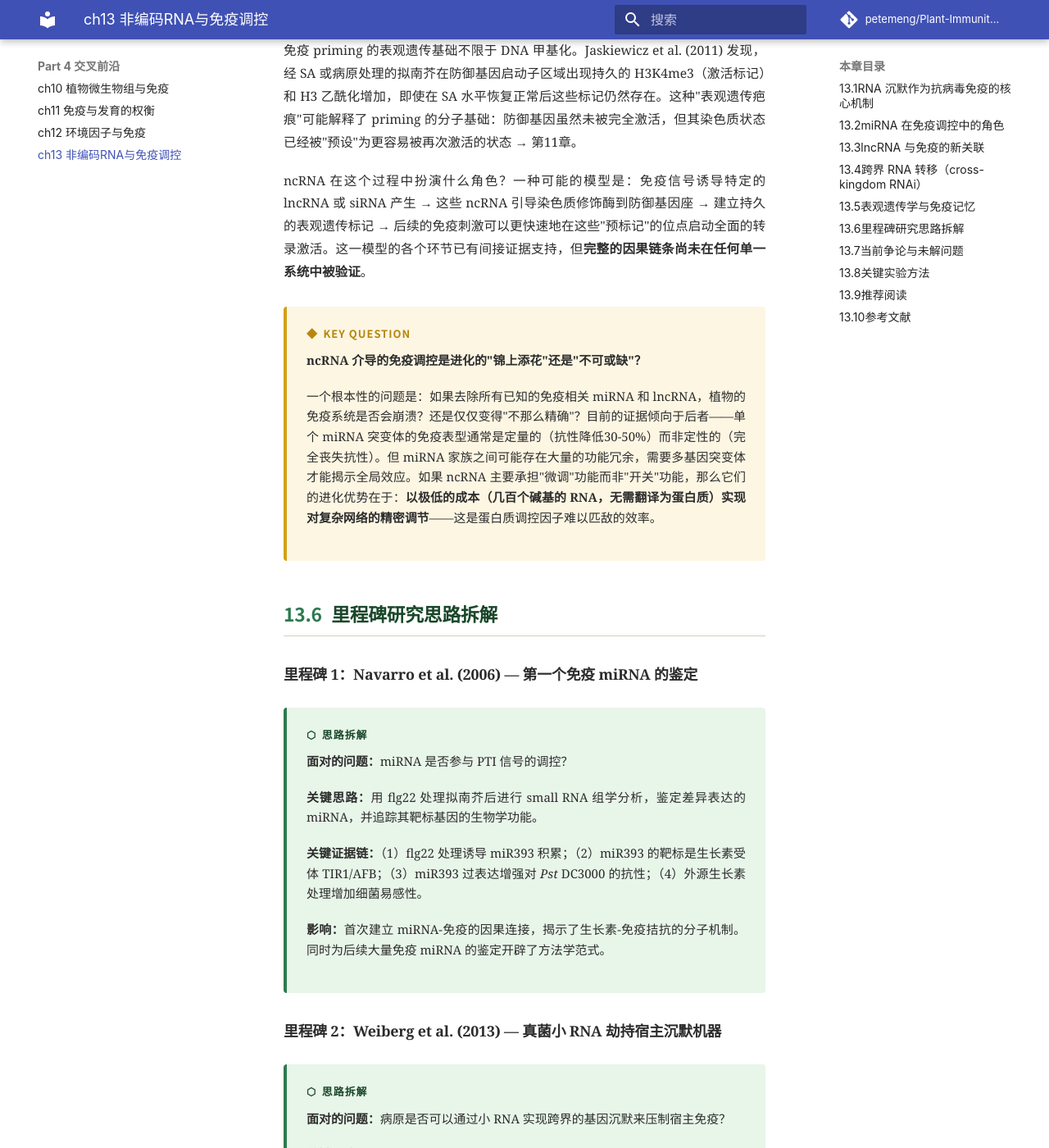
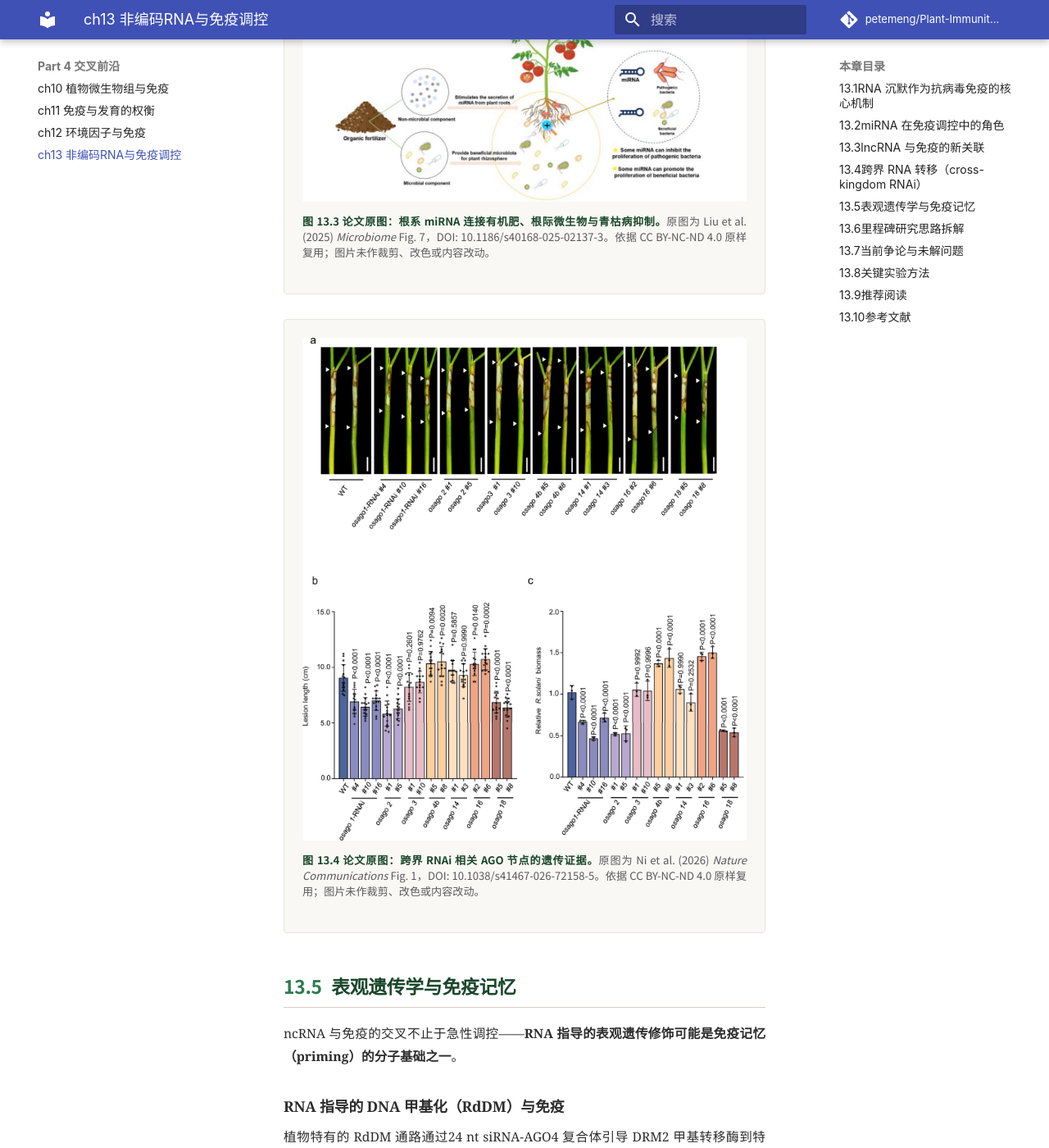
Before and after one commit to petemeng/Plant-Immunity-Notes, an MkDocs documentation site: the page built from docs/part4-交叉前沿/ch13-非编码RNA与免疫调控.md, in a window 1280 px wide and 1400 px high, scrolled down 7375 px. Shown: the whole window at 82% size. Built offline with MkDocs 1.6.1 and Material for MkDocs 9.7.7, drawn with Linux system fonts in a browser that asks for light colours; comment, search, counter and statistics services are not loaded; some of the changed text lies outside the part shown.

Commit message:
Add licensed paper figures

```diff
--- a/docs/assets/stylesheets/book-chapter.v2.css
+++ b/docs/assets/stylesheets/book-chapter.v2.css
@@ -348,6 +348,14 @@
   text-align: center;
 }
 
+.md-typeset .figure img {
+  display: block;
+  max-width: 100%;
+  height: auto;
+  margin: 0 auto 0.7rem;
+  border-radius: 3px;
+}
+
 .md-typeset .figure-placeholder {
   height: 170px;
   background: linear-gradient(135deg, #e8f5e9 0%, #f1f8e9 50%, #fff8e1 100%);
--- a/docs/part4-交叉前沿/ch13-非编码RNA与免疫调控.md
+++ b/docs/part4-交叉前沿/ch13-非编码RNA与免疫调控.md
@@ -49,7 +49,46 @@
 
   <p>VSR 的存在创造了一种持续的分子军备竞赛——与效应子-NLR 的博弈遥相呼应 <span class="cross-ref">→ 第7章</span>。值得注意的是，一些 NLR 蛋白已被证明能直接识别 VSR（如烟草的 N 蛋白识别 TMV 的解旋酶/VSR 功能域），将 RNA 沉默防线与 ETI 防线在分子层面连接起来 <span class="cross-ref">→ 第4章</span>。</p>
 
-  [图 13.1 抗病毒 RNA 沉默通路与 VSR 靶点示意图]
+  <div class="figure">
+    <svg viewBox="0 0 760 240" role="img" aria-label="抗病毒 RNA 沉默通路与 VSR 靶点">
+      <defs>
+        <marker id="arrow-ch13-1" markerWidth="10" markerHeight="10" refX="8" refY="3" orient="auto">
+          <path d="M0,0 L8,3 L0,6 Z" fill="#6b7f8f"></path>
+        </marker>
+      </defs>
+      <rect x="32" y="72" width="116" height="48" rx="4" fill="#fff0e3" stroke="#b18056"></rect>
+      <text x="90" y="93" text-anchor="middle" font-size="13" fill="#5a3b25">病毒复制</text>
+      <text x="90" y="112" text-anchor="middle" font-size="12" fill="#5a3b25">dsRNA</text>
+
+      <rect x="188" y="72" width="116" height="48" rx="4" fill="#eef5ee" stroke="#78917d"></rect>
+      <text x="246" y="101" text-anchor="middle" font-size="14" fill="#2f4636">DCL 切割</text>
+
+      <rect x="344" y="72" width="116" height="48" rx="4" fill="#edf4fb" stroke="#7b95b2"></rect>
+      <text x="402" y="93" text-anchor="middle" font-size="13" fill="#30475f">vsiRNA</text>
+      <text x="402" y="112" text-anchor="middle" font-size="12" fill="#30475f">装载引导链</text>
+
+      <rect x="500" y="72" width="116" height="48" rx="4" fill="#eef5ee" stroke="#78917d"></rect>
+      <text x="558" y="93" text-anchor="middle" font-size="13" fill="#2f4636">AGO/RISC</text>
+      <text x="558" y="112" text-anchor="middle" font-size="12" fill="#2f4636">识别病毒 RNA</text>
+
+      <rect x="646" y="72" width="82" height="48" rx="4" fill="#f7efe2" stroke="#aa8d66"></rect>
+      <text x="687" y="93" text-anchor="middle" font-size="13" fill="#4d3928">降解</text>
+      <text x="687" y="112" text-anchor="middle" font-size="12" fill="#4d3928">病毒 RNA</text>
+
+      <path d="M148 96 L188 96" stroke="#6b7f8f" stroke-width="2.5" marker-end="url(#arrow-ch13-1)"></path>
+      <path d="M304 96 L344 96" stroke="#6b7f8f" stroke-width="2.5" marker-end="url(#arrow-ch13-1)"></path>
+      <path d="M460 96 L500 96" stroke="#6b7f8f" stroke-width="2.5" marker-end="url(#arrow-ch13-1)"></path>
+      <path d="M616 96 L646 96" stroke="#6b7f8f" stroke-width="2.5" marker-end="url(#arrow-ch13-1)"></path>
+
+      <rect x="182" y="158" width="430" height="44" rx="4" fill="#fff6f3" stroke="#c98975" stroke-dasharray="5 4"></rect>
+      <text x="397" y="176" text-anchor="middle" font-size="13" fill="#8a3d2d">VSR 的常见靶点</text>
+      <text x="397" y="195" text-anchor="middle" font-size="12" fill="#8a3d2d">阻断 DCL 加工、结合 siRNA、干扰 AGO 装载或切割活性</text>
+      <path d="M246 158 L246 124" stroke="#c98975" stroke-width="2" stroke-dasharray="4 4"></path>
+      <path d="M402 158 L402 124" stroke="#c98975" stroke-width="2" stroke-dasharray="4 4"></path>
+      <path d="M558 158 L558 124" stroke="#c98975" stroke-width="2" stroke-dasharray="4 4"></path>
+    </svg>
+    <p class="figure-caption"><strong>图 13.1 抗病毒 RNA 沉默通路与 VSR 靶点。</strong>病毒复制产生的 dsRNA 被 DCL 加工为 vsiRNA，随后装载 AGO/RISC 并引导病毒 RNA 降解；病毒 RNA 沉默抑制子可在多个步骤阻断这一防线。</p>
+  </div>
 
   <!-- ======== 13.2 miRNA 与免疫 ======== -->
   <h2><span class="section-num">13.2</span>miRNA 在免疫调控中的角色</h2>
@@ -153,6 +192,16 @@
       <text x="380" y="109" text-anchor="middle" font-size="13" fill="#30475f">跨界 RNAi 平衡</text>
     </svg>
     <p class="figure-caption"><strong>图 13.2 跨界 RNA 转移的双向机制。</strong>病原小 RNA 可以进入植物细胞并劫持宿主 AGO，植物也可通过胞外囊泡、根系分泌 miRNA 或 ceRNA 模块反制病原 RNA 攻击，并可能重塑有益根际微生物。</p>
+  </div>
+
+  <div class="figure">
+    <img src="../../assets/images/papers/liu-2025-microbiome-fig7.png" alt="Liu et al. 2025 图7：有机肥促进番茄根系 miRNA 分泌并影响根际有益菌和青枯菌">
+    <p class="figure-caption"><strong>图 13.3 论文原图：根系 miRNA 连接有机肥、根际微生物与青枯病抑制。</strong>原图为 Liu et al. (2025) <em>Microbiome</em> Fig. 7，DOI: 10.1186/s40168-025-02137-3。依据 CC BY-NC-ND 4.0 原样复用；图片未作裁剪、改色或内容改动。</p>
+  </div>
+
+  <div class="figure">
+    <img src="../../assets/images/papers/ni-2026-natcomm-fig1.png" alt="Ni et al. 2026 图1：水稻 AGO 相关材料接种纹枯病菌后的病斑和病原生物量表型">
+    <p class="figure-caption"><strong>图 13.4 论文原图：跨界 RNAi 相关 AGO 节点的遗传证据。</strong>原图为 Ni et al. (2026) <em>Nature Communications</em> Fig. 1，DOI: 10.1038/s41467-026-72158-5。依据 CC BY-NC-ND 4.0 原样复用；图片未作裁剪、改色或内容改动。</p>
   </div>
 
   <!-- ======== 13.5 表观遗传学 ======== -->
```
Also changed, not shown: docs/assets/images/papers/SOURCES.txt (added, +34 -0 lines), docs/part4-交叉前沿/ch10-植物微生物组与免疫.md (+5 -0 lines), docs/part5-转化与展望/ch15-微生物组工程与生物防治.md (+5 -0 lines), docs/assets/images/papers/liu-2025-microbiome-fig7.png (added), docs/assets/images/papers/ni-2026-natcomm-fig1.png (added), docs/assets/images/papers/wu-2025-microbiome-fig7.png (added).
